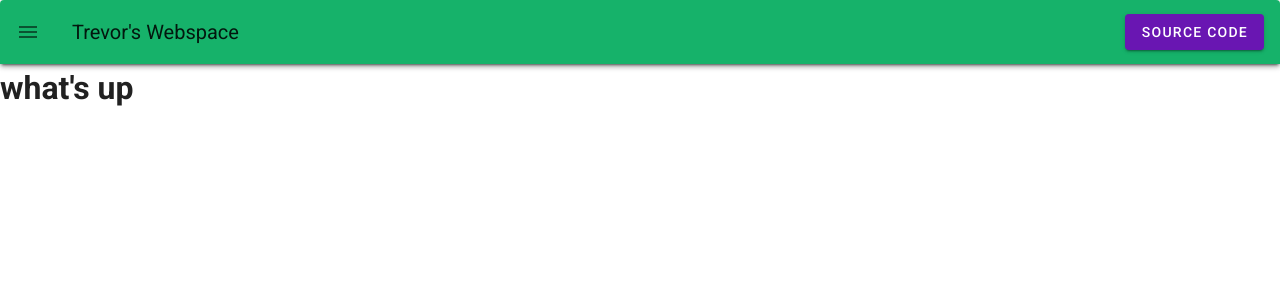
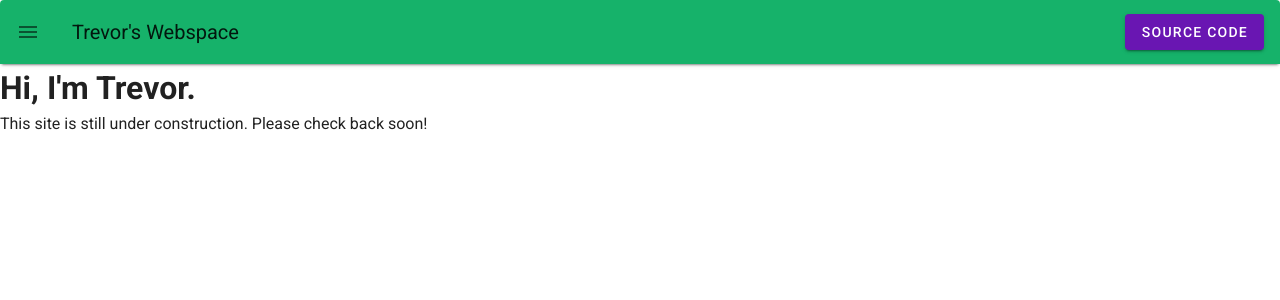
Before and after one commit to SuperShadowPlay/personal-site, a Vue app: page / in a window 1280 px wide. Shown: the top 300 px of the page. Built offline with nearby package versions, Linux system fonts and the light colour scheme.

Commit message:
Temporary content; List items still don't work.

```diff
--- a/src/App.vue
+++ b/src/App.vue
@@ -1,7 +1,8 @@
 <template>
   <v-app id="app">
     <Topbar/>
-    <h1>what's up</h1>
+    <h1>Hi, I'm Trevor.</h1>
+    <p>This site is still under construction. Please check back soon!</p>
   </v-app>
 </template>
 
--- a/src/components/Topbar.vue
+++ b/src/components/Topbar.vue
@@ -1,6 +1,6 @@
 <template>
   <v-card>
-    <v-toolbar color="primary" class="mx-auto overflow-hidden" extend app>
+    <v-toolbar color="primary" class="mx-auto overflow-hidden" flat extend app>
       <v-app-bar-nav-icon @click.stop="drawer = !drawer"></v-app-bar-nav-icon>
       <v-toolbar-title color=secondary> Trevor's Webspace </v-toolbar-title>
       <v-spacer></v-spacer>
```
